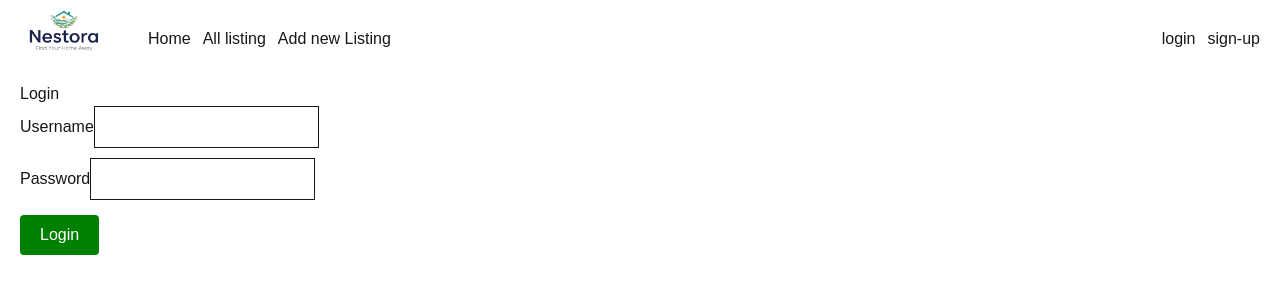
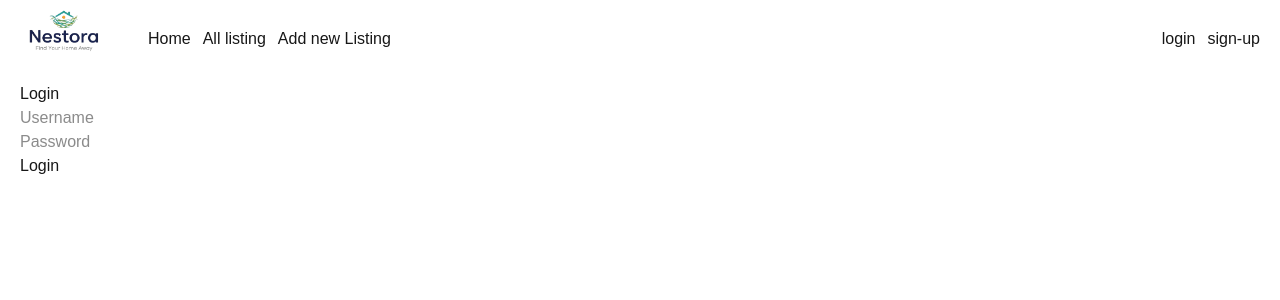
Before and after one commit to siddhantsaigaonkar/nestora_FE, a Next.js app: page /login in a window 1280 px wide. Shown: the top 300 px of the page. Built offline with nearby package versions, Linux system fonts and the light colour scheme; no server answers.

Commit message:
make changes in login

```diff
--- a/app/login/LoginClient.tsx
+++ b/app/login/LoginClient.tsx
@@ -1,13 +1,110 @@
+// "use client";
+
+// import { useState } from "react";
+// import { toast } from "react-toastify";
+// import { useRouter, useSearchParams } from "next/navigation";
+
+// export default function LoginClient() {
+//   const router = useRouter();
+//   const searchParams = useSearchParams();
+
+//   const redirectTo = searchParams.get("redirect") || "/";
+
+//   const [formData, setFormData] = useState({
+//     username: "",
+//     password: "",
+//   });
+
+//   const handleChange = (e: React.ChangeEvent<HTMLInputElement>) => {
+//     setFormData({ ...formData, [e.target.name]: e.target.value });
+//   };
+
+//   const handleSubmit = async (e: React.FormEvent) => {
+//     e.preventDefault();
+
+//     try {
+//       const res = await fetch(`${process.env.NEXT_PUBLIC_API_URL}/api/login`, {
+//         method: "POST",
+//         credentials: "include",
+//         headers: {
+//           "Content-Type": "application/json",
+//         },
+//         body: JSON.stringify(formData),
+//       });
+
+//       const data = await res.json();
+
+//       if (!res.ok) {
+//         toast.error(data.message);
+//         return;
+//       }
+
+//       toast.success(data.message);
+
+//       // ✅ redirect correctly
+//       window.location.href = redirectTo;
+//     } catch (error) {
+//       console.error(error);
+//       toast.error("Something went wrong");
+//     }
+//   };
+
+//   return (
+//     <div style={{ padding: 20 }}>
+//       <h1>Login</h1>
+
+//       <form onSubmit={handleSubmit}>
+//         <div>
+//           <label>Username</label>
+//           <input
+//             name="username"
+//             value={formData.username}
+//             onChange={handleChange}
+//             className="border p-2"
+//             required
+//           />
+//         </div>
+
+//         <div style={{ marginTop: 10 }}>
+//           <label>Password</label>
+//           <input
+//             type="password"
+//             name="password"
+//             value={formData.password}
+//             onChange={handleChange}
+//             className="border p-2"
+//             required
+//           />
+//         </div>
+
+//         <button
+//           type="submit"
+//           style={{
+//             marginTop: 15,
+//             padding: "8px 20px",
+//             background: "green",
+//             color: "#fff",
+//             borderRadius: 4,
+//           }}
+//         >
+//           Login
+//         </button>
+//       </form>
+//     </div>
+//   );
+// }
+
+
+
+
 "use client";
 
-import { useState } from "react";
+import { Suspense, useState } from "react";
+import { useSearchParams } from "next/navigation";
 import { toast } from "react-toastify";
-import { useRouter, useSearchParams } from "next/navigation";
 
-export default function LoginClient() {
-  const router = useRouter();
+function LoginForm() {
   const searchParams = useSearchParams();
-
   const redirectTo = searchParams.get("redirect") || "/";
 
   const [formData, setFormData] = useState({
@@ -15,14 +112,9 @@ export default function LoginClient() {
     password: "",
   });
 
-  const handleChange = (e: React.ChangeEvent<HTMLInputElement>) => {
-    setFormData({ ...formData, [e.target.name]: e.target.value });
-  };
-
   const handleSubmit = async (e: React.FormEvent) => {
     e.preventDefault();
 
-    try {
     const res = await fetch(`${process.env.NEXT_PUBLIC_API_URL}/api/login`, {
       method: "POST",
       credentials: "include",
@@ -39,14 +131,8 @@ export default function LoginClient() {
       return;
     }
 
-      toast.success(data.message);
-
-      // ✅ redirect correctly
+    toast.success("Login successful");
     window.location.href = redirectTo;
-    } catch (error) {
-      console.error(error);
-      toast.error("Something went wrong");
-    }
   };
 
   return (
@@ -54,42 +140,41 @@ export default function LoginClient() {
       <h1>Login</h1>
 
       <form onSubmit={handleSubmit}>
-        <div>
-          <label>Username</label>
         <input
           name="username"
+          placeholder="Username"
           value={formData.username}
-            onChange={handleChange}
-            className="border p-2"
+          onChange={(e) =>
+            setFormData({ ...formData, username: e.target.value })
+          }
           required
         />
-        </div>
 
-        <div style={{ marginTop: 10 }}>
-          <label>Password</label>
+        <br />
+
         <input
           type="password"
           name="password"
+          placeholder="Password"
           value={formData.password}
-            onChange={handleChange}
-            className="border p-2"
+          onChange={(e) =>
+            setFormData({ ...formData, password: e.target.value })
+          }
           required
         />
-        </div>
 
-        <button
-          type="submit"
-          style={{
-            marginTop: 15,
-            padding: "8px 20px",
-            background: "green",
-            color: "#fff",
-            borderRadius: 4,
-          }}
-        >
-          Login
-        </button>
+        <br />
+
+        <button type="submit">Login</button>
       </form>
     </div>
   );
 }
+
+export default function LoginClient() {
+  return (
+    <Suspense fallback={<div>Loading...</div>}>
+      <LoginForm />
+    </Suspense>
+  );
+}
--- a/app/login/page.tsx
+++ b/app/login/page.tsx
@@ -103,13 +103,21 @@
 
 
 
-import { Suspense } from "react";
+// import { Suspense } from "react";
+// import LoginClient from "./LoginClient";
+
+// export default function LoginPage() {
+//   return (
+//     <Suspense fallback={<div>Loading...</div>}>
+//       <LoginClient />
+//     </Suspense>
+//   );
+// }
+
+
+
 import LoginClient from "./LoginClient";
 
 export default function LoginPage() {
-  return (
-    <Suspense fallback={<div>Loading...</div>}>
-      <LoginClient />
-    </Suspense>
-  );
+  return <LoginClient />;
 }
```
Lines whose indentation alone changed are shown as unchanged.
